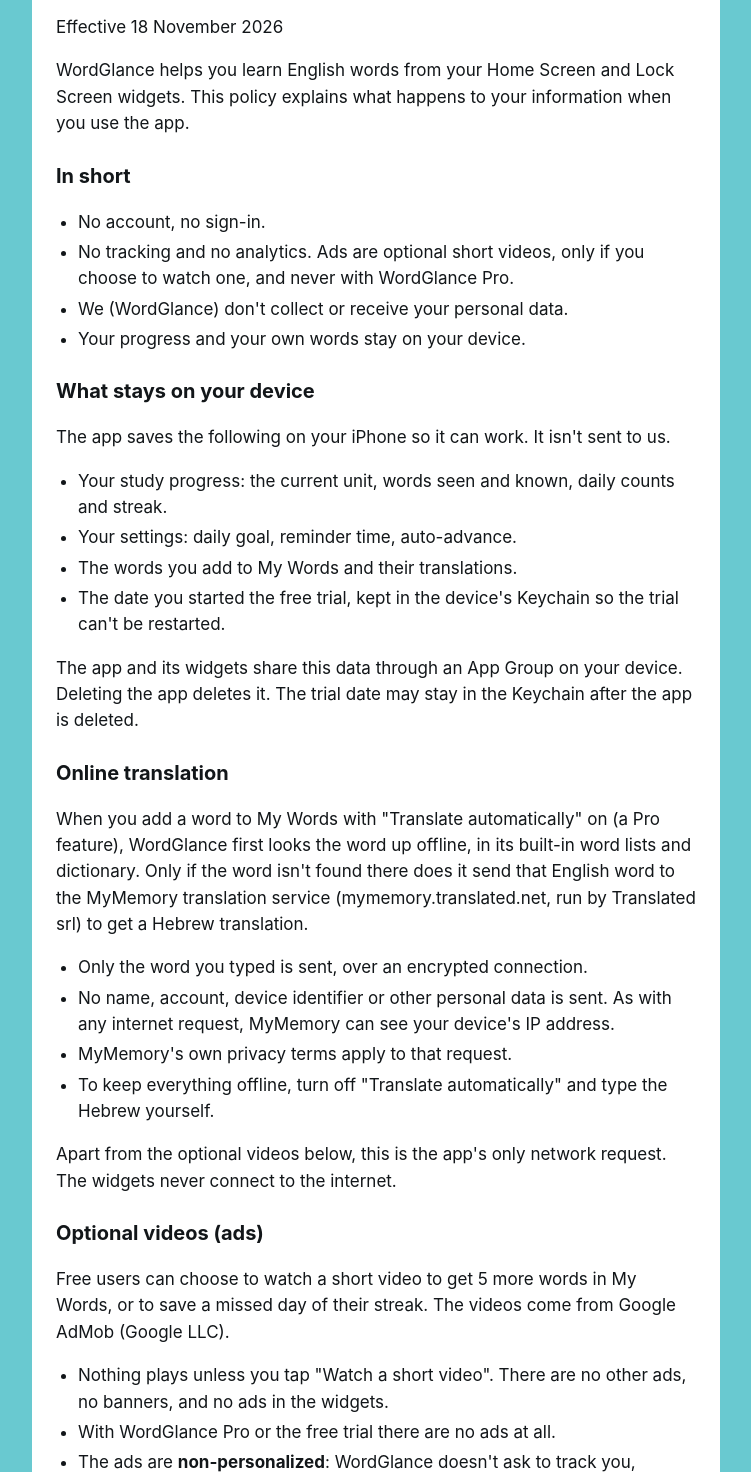
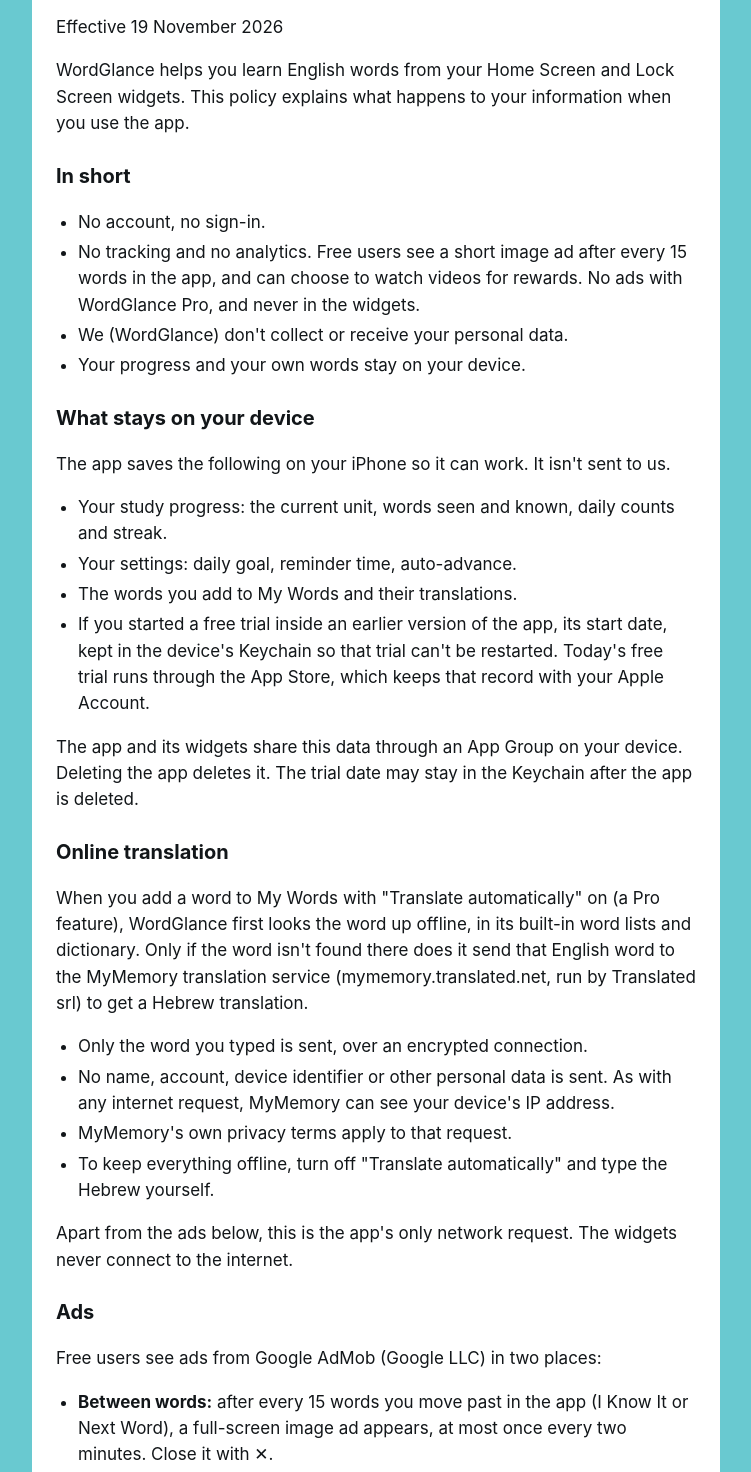
Before and after one commit to OrKiTheGitter/OrKiTheGitter.github.io, a plain HTML site: page privacy/index.html in a window 1280 px wide. Shown: the part 212-1684 px from the top of the page, without its empty margins (264-1015 px from the left). Drawn offline with Linux system fonts and the light colour scheme.

Commit message:
Privacy and terms for WordGlance 1.1.0: ads between words, App Store free trial

```diff
--- a/privacy/index.html
+++ b/privacy/index.html
@@ -18,21 +18,21 @@ nav { margin-top:16px; } nav a { margin-right:16px; font-weight:600; color:var(-
 <a class="pill" href="../">WordGlance</a>
 <nav><a href="../">Support</a><a href="../privacy/">Privacy Policy</a><a href="../terms/">Terms of Use</a></nav>
 <div class="card"><h1>Privacy Policy</h1>
-<p>Effective 18 November 2026</p>
+<p>Effective 19 November 2026</p>
 <p>WordGlance helps you learn English words from your Home Screen and Lock Screen widgets. This policy explains what happens to your information when you use the app.</p>
 <h2>In short</h2>
-<ul><li>No account, no sign-in.</li><li>No tracking and no analytics. Ads are optional short videos, only if you choose to watch one, and never with WordGlance Pro.</li><li>We (WordGlance) don't collect or receive your personal data.</li><li>Your progress and your own words stay on your device.</li></ul>
+<ul><li>No account, no sign-in.</li><li>No tracking and no analytics. Free users see a short image ad after every 15 words in the app, and can choose to watch videos for rewards. No ads with WordGlance Pro, and never in the widgets.</li><li>We (WordGlance) don't collect or receive your personal data.</li><li>Your progress and your own words stay on your device.</li></ul>
 <h2>What stays on your device</h2>
 <p>The app saves the following on your iPhone so it can work. It isn't sent to us.</p>
-<ul><li>Your study progress: the current unit, words seen and known, daily counts and streak.</li><li>Your settings: daily goal, reminder time, auto-advance.</li><li>The words you add to My Words and their translations.</li><li>The date you started the free trial, kept in the device's Keychain so the trial can't be restarted.</li></ul>
+<ul><li>Your study progress: the current unit, words seen and known, daily counts and streak.</li><li>Your settings: daily goal, reminder time, auto-advance.</li><li>The words you add to My Words and their translations.</li><li>If you started a free trial inside an earlier version of the app, its start date, kept in the device's Keychain so that trial can't be restarted. Today's free trial runs through the App Store, which keeps that record with your Apple Account.</li></ul>
 <p>The app and its widgets share this data through an App Group on your device. Deleting the app deletes it. The trial date may stay in the Keychain after the app is deleted.</p>
 <h2>Online translation</h2>
 <p>When you add a word to My Words with "Translate automatically" on (a Pro feature), WordGlance first looks the word up offline, in its built-in word lists and dictionary. Only if the word isn't found there does it send that English word to the MyMemory translation service (mymemory.translated.net, run by Translated srl) to get a Hebrew translation.</p>
 <ul><li>Only the word you typed is sent, over an encrypted connection.</li><li>No name, account, device identifier or other personal data is sent. As with any internet request, MyMemory can see your device's IP address.</li><li>MyMemory's own privacy terms apply to that request.</li><li>To keep everything offline, turn off "Translate automatically" and type the Hebrew yourself.</li></ul>
-<p>Apart from the optional videos below, this is the app's only network request. The widgets never connect to the internet.</p>
-<h2>Optional videos (ads)</h2>
-<p>Free users can choose to watch a short video to get 5 more words in My Words, or to save a missed day of their streak. The videos come from Google AdMob (Google LLC).</p>
-<ul><li>Nothing plays unless you tap "Watch a short video". There are no other ads, no banners, and no ads in the widgets.</li><li>With WordGlance Pro or the free trial there are no ads at all.</li><li>The ads are <strong>non-personalized</strong>: WordGlance doesn't ask to track you, doesn't use the advertising identifier (IDFA), and doesn't share your words or progress with Google.</li><li>To show a video and count it, Google's SDK receives information such as your IP address, device type and settings, and how you interact with the ad. Google uses it as described in its policy: <a href="https://policies.google.com/technologies/partner-sites">How Google uses information from apps that use its services</a>.</li><li>In the EU and UK, the app asks for consent first, as the law requires. You can change your choice in Settings → About → Ad Privacy Choices.</li></ul>
+<p>Apart from the ads below, this is the app's only network request. The widgets never connect to the internet.</p>
+<h2>Ads</h2>
+<p>Free users see ads from Google AdMob (Google LLC) in two places:</p>
+<ul><li><strong>Between words:</strong> after every 15 words you move past in the app (I Know It or Next Word), a full-screen image ad appears, at most once every two minutes. Close it with ✕.</li><li><strong>Optional videos:</strong> you can choose to watch a short video to get 5 more words in My Words, or to save a missed day of your streak. Nothing plays unless you tap "Watch a short video".</li><li>There are no banners, and no ads in the widgets.</li><li>With WordGlance Pro or the free trial there are no ads at all.</li><li>The ads are <strong>non-personalized</strong>: WordGlance doesn't ask to track you, doesn't use the advertising identifier (IDFA), and doesn't share your words or progress with Google.</li><li>To show an ad and count it, Google's SDK receives information such as your IP address, device type and settings, and how you interact with the ad. Google uses it as described in its policy: <a href="https://policies.google.com/technologies/partner-sites">How Google uses information from apps that use its services</a>.</li><li>In the EU and UK, the app asks for consent first, as the law requires. You can change your choice in Settings → About → Ad Privacy Choices.</li></ul>
 <h2>Purchases</h2>
 <p>The WordGlance Pro subscription is sold and billed by Apple through the App Store. We never see your payment details. The app checks your subscription with Apple's StoreKit on your device. Apple's privacy policy applies to your purchases.</p>
 <h2>Reminders</h2>
```
Also changed, not shown: terms/index.html (+9 -6 lines).
